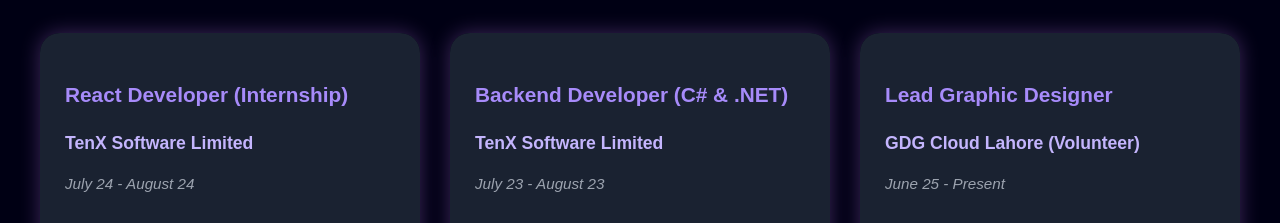
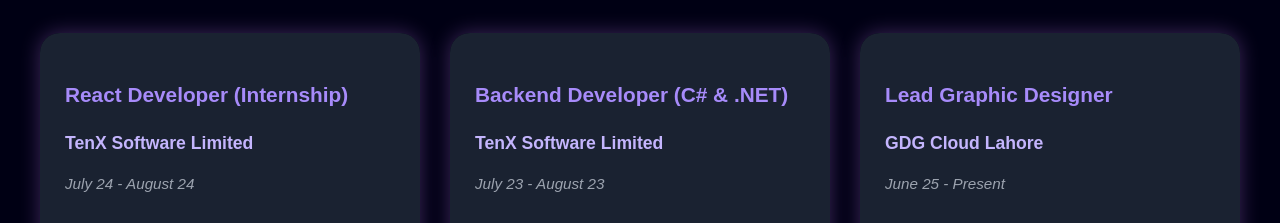
Before and after one commit to rahemeen1/My-Portfolio, a React (Vite) app: page / in a window 1280 px wide. Shown: the part 920-1143 px from the top of the page. Built offline with nearby package versions, Linux system fonts and the light colour scheme; the HTML template or start-up script is replaced by a standard one.

Commit message:
Update company name for Lead Graphic Designer role

```diff
--- a/src/components/Experience.jsx
+++ b/src/components/Experience.jsx
@@ -19,7 +19,7 @@
   },
   {
     title: 'Lead Graphic Designer',
-    company: 'GDG Cloud Lahore (Volunteer)',
+    company: 'GDG Cloud Lahore',
     duration: 'June 25 - Present',
     description:
       'Designed visuals and contributed to branding and event materials.',
```
